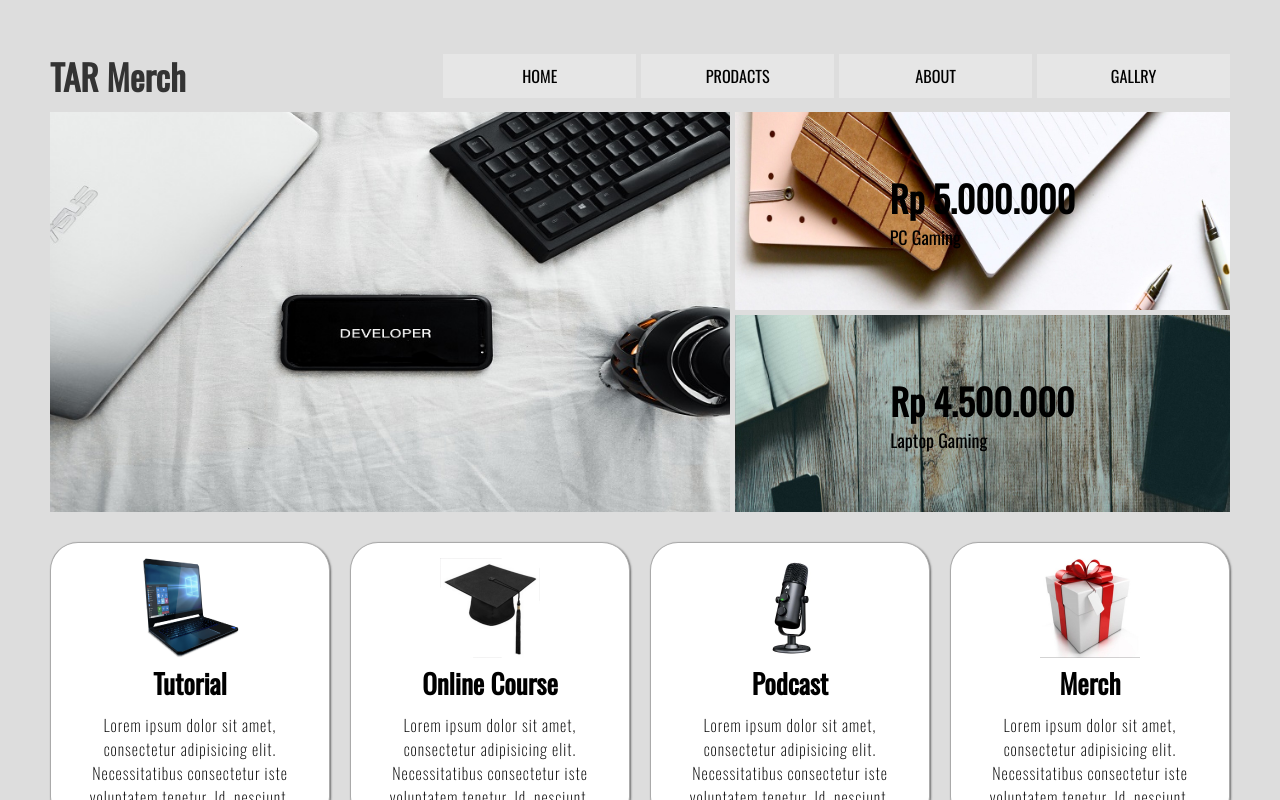
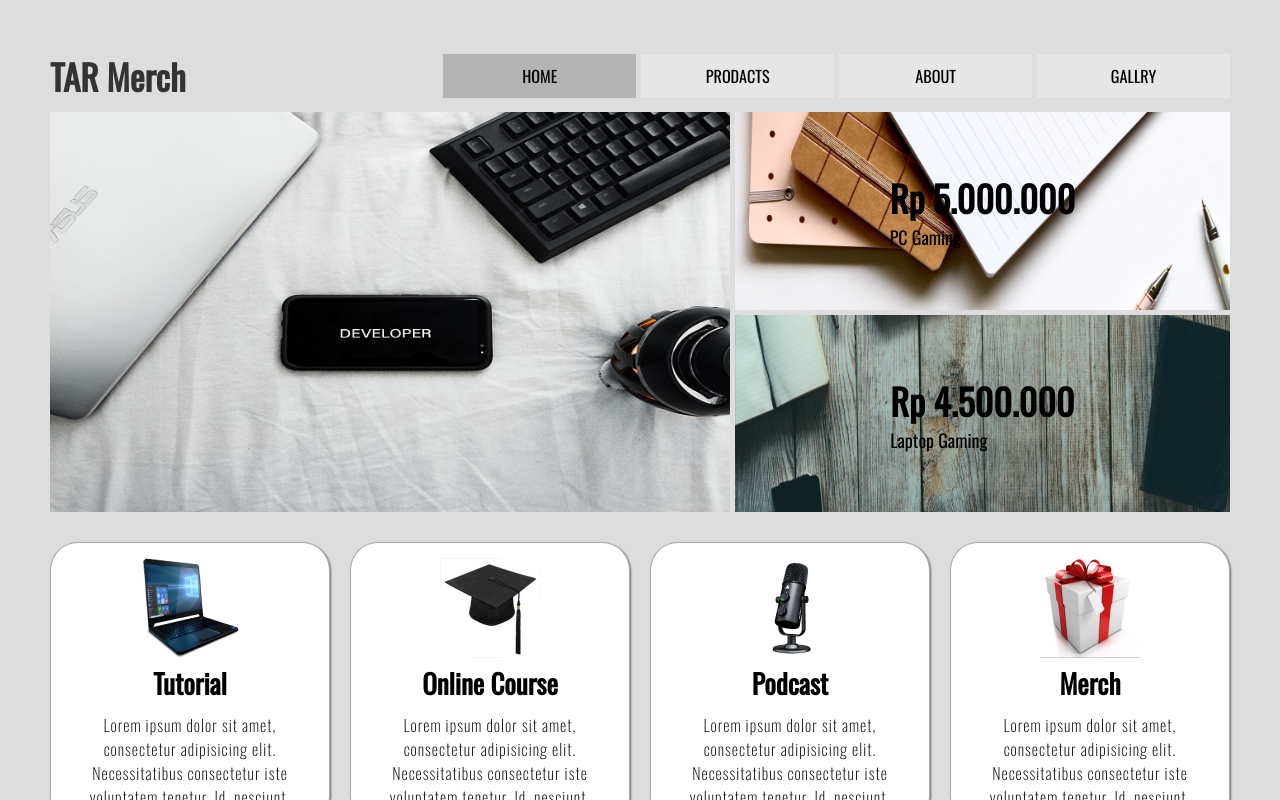
Before and after one commit to taufiqalif/Landing-Page-CSS-GRID-, a plain HTML site: page index.html in a window 1280 px wide. In both pictures the pointer is over the link "HOME". Shown: the top 800 px of the page. Drawn offline with nearby package versions, Linux system fonts and the light colour scheme.

Commit message:
new update

```diff
--- a/style.css
+++ b/style.css
@@ -103,6 +103,10 @@ body{
   color: #000;
   text-transform: uppercase;
   font-size: 0.9em;
+}
+
+.menu a:hover{
+  background-color: rgba(139, 138, 138, 0.5);
 }
 
 /* hamburger menu */
```
